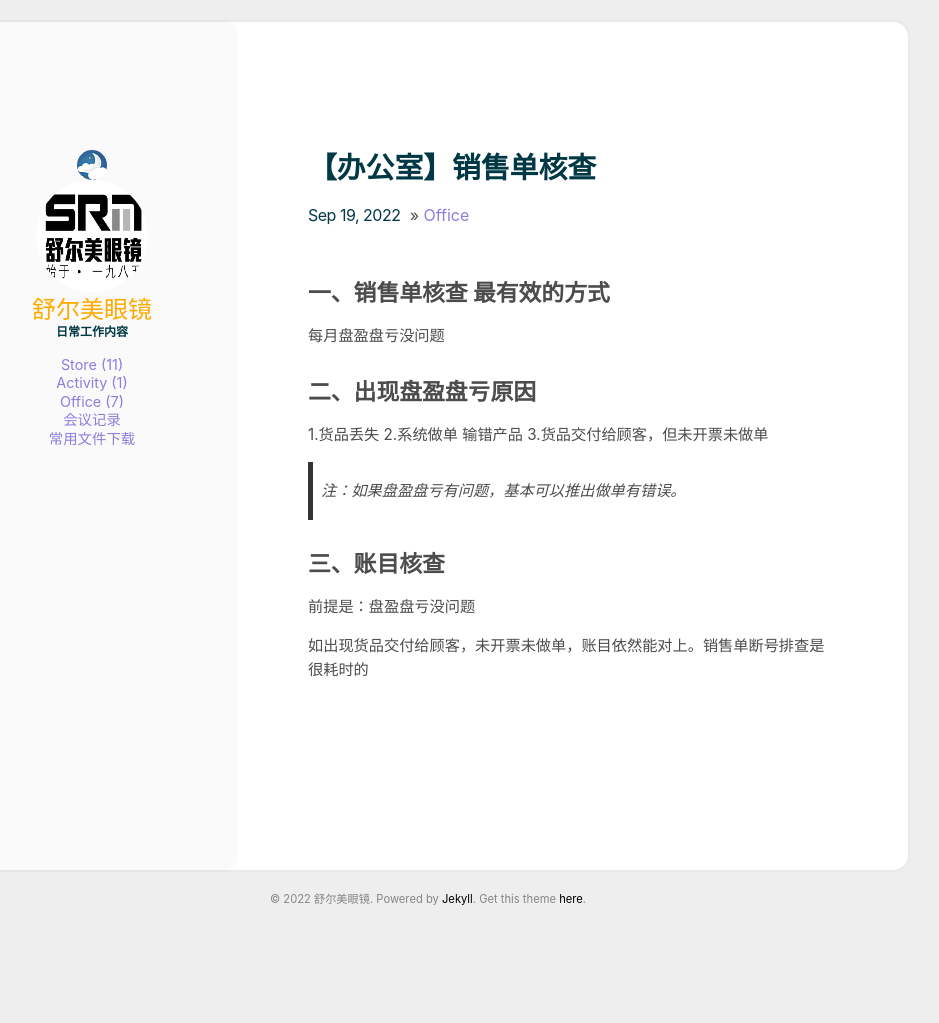
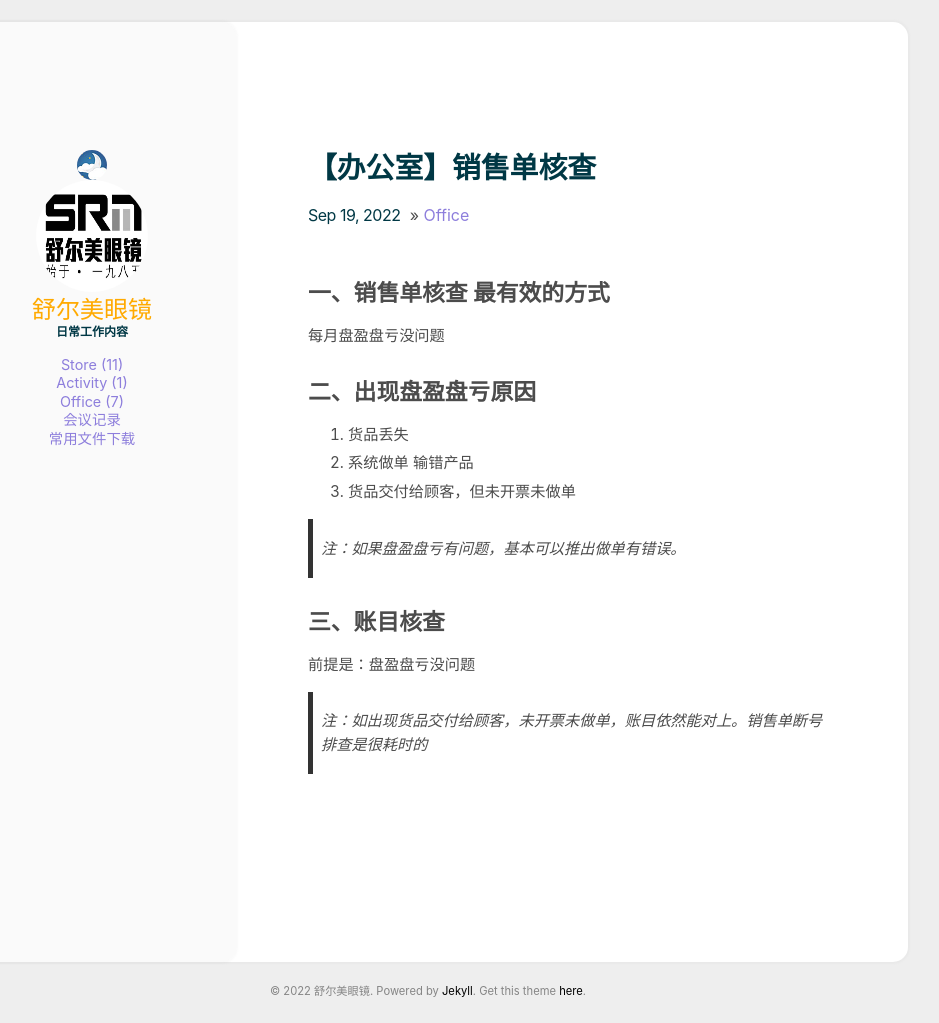
Before and after one commit to cuihuanhuan/cuihuanhuan.github.io, a Jekyll site: the page built from _posts/2022-09-19-【办公室】销售单核查.md, in a window 1280 px wide. Shown: the whole page, without its empty margins (212-1151 px from the left). Built offline with Jekyll 4.4.1, drawn with Linux system fonts in a browser that asks for light colours; before the commit the page ends 931 px from its top, so only the background shows below that.

Commit message:
Update 2022-09-19-【办公室】销售单核查.md

```diff
--- a/_posts/2022-09-19-【办公室】销售单核查.md
+++ b/_posts/2022-09-19-【办公室】销售单核查.md
@@ -12,9 +12,9 @@ category: Office
 
 
 ## 二、出现盘盈盘亏原因
-1.货品丢失
-2.系统做单 输错产品
-3.货品交付给顾客，但未开票未做单
+1. 货品丢失
+2. 系统做单 输错产品
+3. 货品交付给顾客，但未开票未做单
 
 >注：如果盘盈盘亏有问题，基本可以推出做单有错误。
 
@@ -23,4 +23,4 @@ category: Office
 
 前提是：盘盈盘亏没问题
 
-如出现货品交付给顾客，未开票未做单，账目依然能对上。销售单断号排查是很耗时的
+>注：如出现货品交付给顾客，未开票未做单，账目依然能对上。销售单断号排查是很耗时的
```
